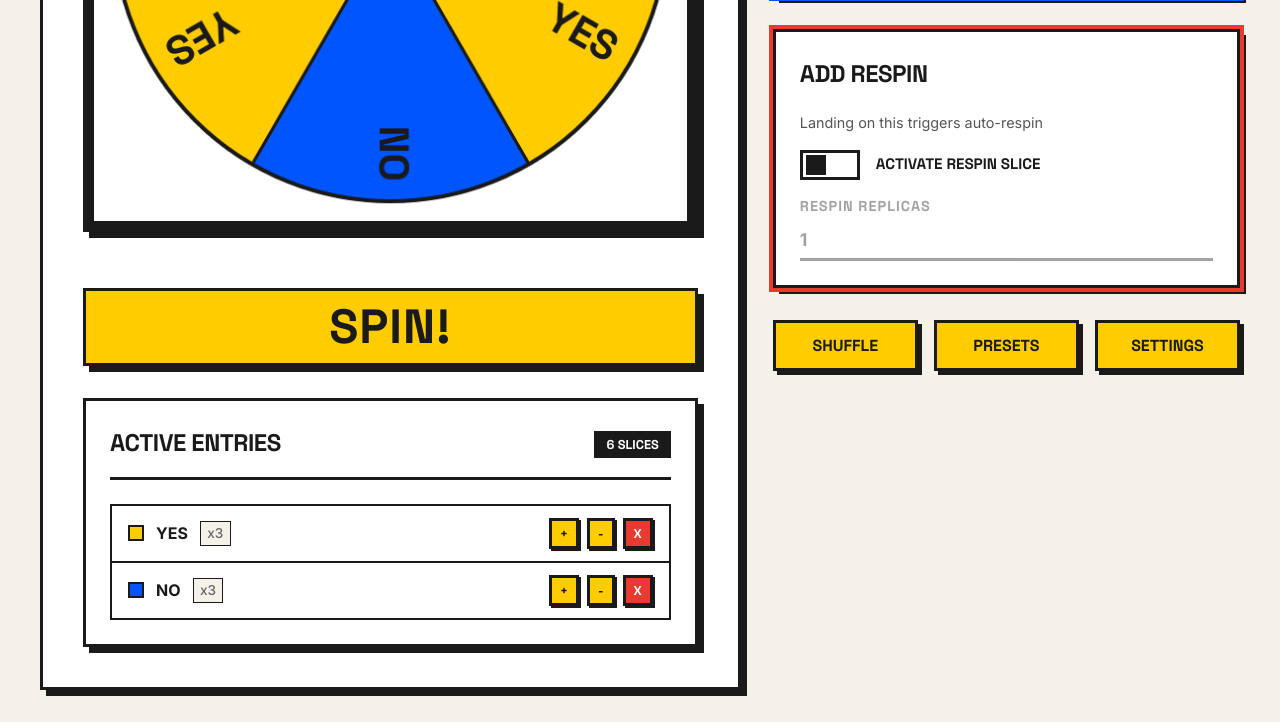
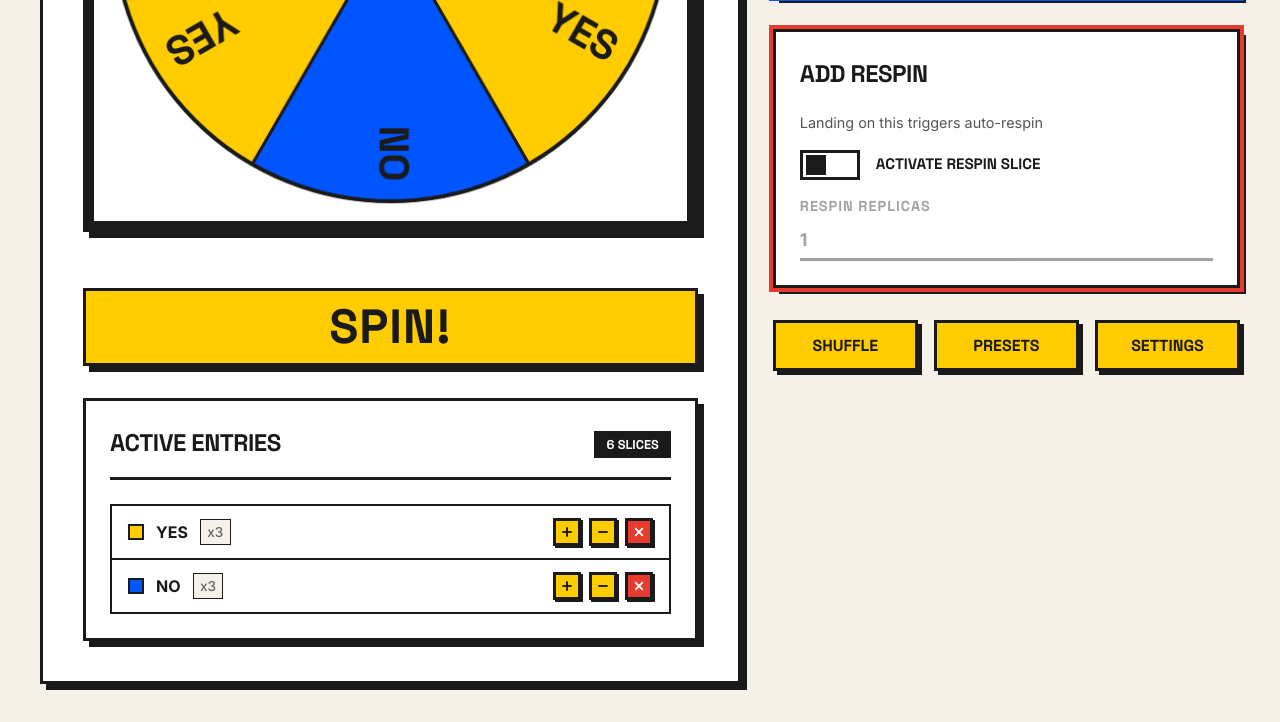
Before and after one commit to KJone1/spin-the-wheel, a plain HTML site: page index.html in a window 1280 px wide. Shown: the part 600-1322 px from the top of the page. Drawn offline with Linux system fonts and the light colour scheme.

Commit message:
style: replace active entry action buttons text (+, -, X) with inline SVG icons and make button sizes uniform

```diff
--- a/app.js
+++ b/app.js
@@ -302,9 +302,9 @@ function renderEntriesList() {
                 <span class="entry-replicas-count">x${entry.replicas}</span>
             </div>
             <div class="entry-item-actions">
-                <button class="brutalist-btn btn-small btn-yellow increment-btn" data-id="${entry.id}">+</button>
-                <button class="brutalist-btn btn-small btn-yellow decrement-btn" data-id="${entry.id}">-</button>
-                <button class="brutalist-btn btn-small btn-red delete-btn" data-id="${entry.id}">X</button>
+                <button class="brutalist-btn btn-small btn-yellow increment-btn" data-id="${entry.id}"><svg width="10" height="10" viewBox="0 0 16 16" fill="none" stroke="currentColor" stroke-width="3" stroke-linecap="square" style="pointer-events: none; display: inline-block; vertical-align: middle;"><line x1="8" y1="2" x2="8" y2="14"></line><line x1="2" y1="8" x2="14" y2="8"></line></svg></button>
+                <button class="brutalist-btn btn-small btn-yellow decrement-btn" data-id="${entry.id}"><svg width="10" height="10" viewBox="0 0 16 16" fill="none" stroke="currentColor" stroke-width="3" stroke-linecap="square" style="pointer-events: none; display: inline-block; vertical-align: middle;"><line x1="2" y1="8" x2="14" y2="8"></line></svg></button>
+                <button class="brutalist-btn btn-small btn-red delete-btn" data-id="${entry.id}"><svg width="10" height="10" viewBox="0 0 16 16" fill="none" stroke="currentColor" stroke-width="3" stroke-linecap="square" style="pointer-events: none; display: inline-block; vertical-align: middle;"><line x1="3" y1="3" x2="13" y2="13"></line><line x1="13" y1="3" x2="3" y2="13"></line></svg></button>
             </div>
         `;
 
@@ -323,8 +323,8 @@ function renderEntriesList() {
                 <span class="entry-replicas-count">x${respin.replicas}</span>
             </div>
             <div class="entry-item-actions">
-                <button class="brutalist-btn btn-small btn-yellow respin-inc">+</button>
-                <button class="brutalist-btn btn-small btn-yellow respin-dec">-</button>
+                <button class="brutalist-btn btn-small btn-yellow respin-inc"><svg width="10" height="10" viewBox="0 0 16 16" fill="none" stroke="currentColor" stroke-width="3" stroke-linecap="square" style="pointer-events: none; display: inline-block; vertical-align: middle;"><line x1="8" y1="2" x2="8" y2="14"></line><line x1="2" y1="8" x2="14" y2="8"></line></svg></button>
+                <button class="brutalist-btn btn-small btn-yellow respin-dec"><svg width="10" height="10" viewBox="0 0 16 16" fill="none" stroke="currentColor" stroke-width="3" stroke-linecap="square" style="pointer-events: none; display: inline-block; vertical-align: middle;"><line x1="2" y1="8" x2="14" y2="8"></line></svg></button>
             </div>
         `;
 
--- a/style.css
+++ b/style.css
@@ -410,6 +410,24 @@ input:checked + .slider:before {
     flex-shrink: 0;
 }
 
+.entry-item-actions .brutalist-btn {
+    width: 28px;
+    height: 28px;
+    padding: 0;
+    display: inline-flex;
+    align-items: center;
+    justify-content: center;
+}
+
+.entry-item-actions .increment-btn,
+.entry-item-actions .decrement-btn,
+.entry-item-actions .respin-inc,
+.entry-item-actions .respin-dec {
+    font-size: 1.2rem;
+    font-weight: 800;
+    line-height: 1;
+}
+
 .btn-small {
     padding: 0.25rem 0.5rem;
     font-size: 0.8rem;
```
